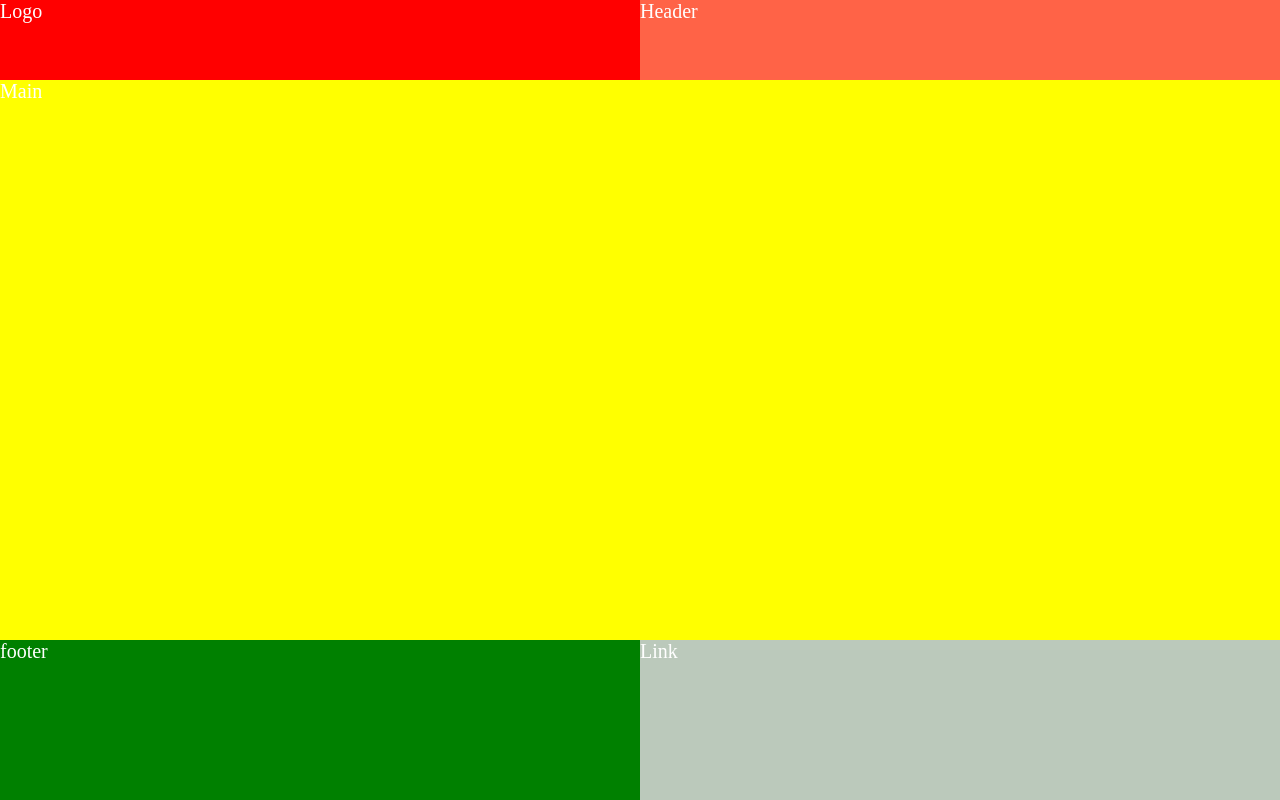
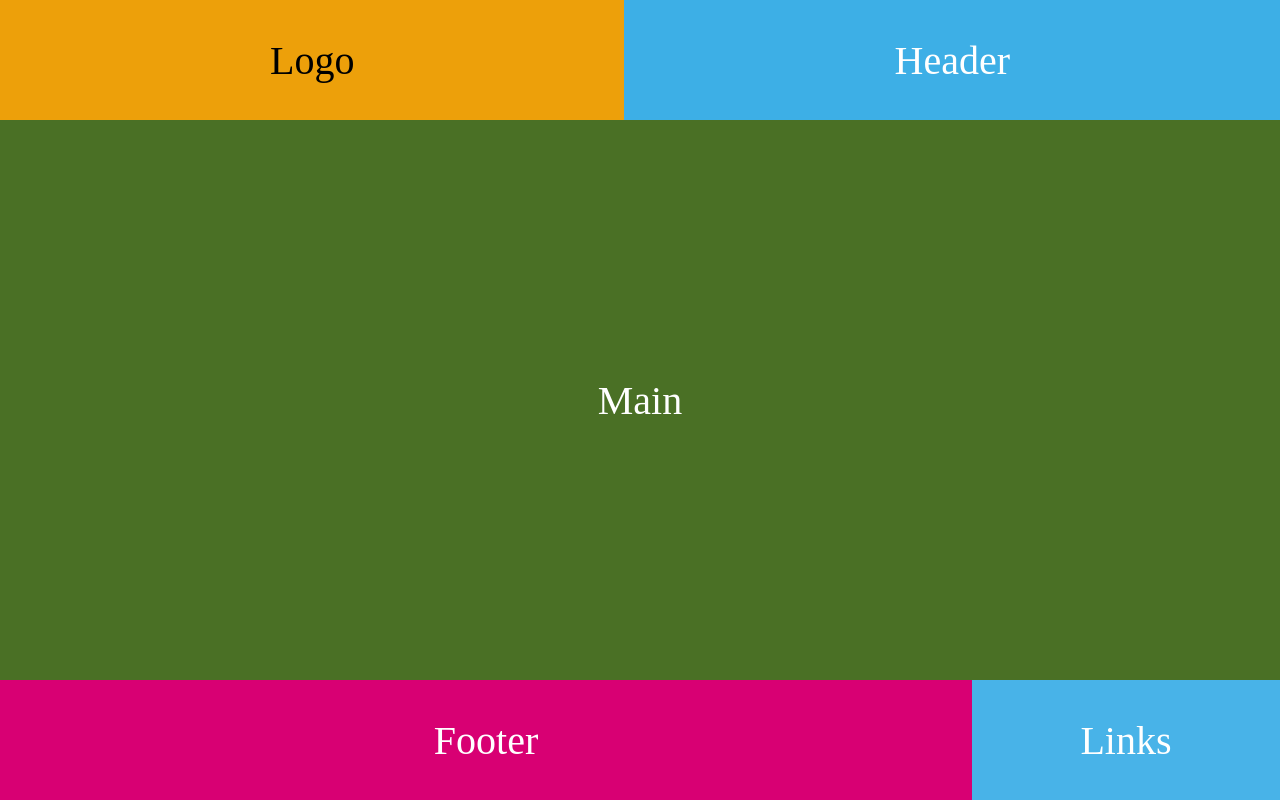
Before and after one commit to renildoagostini/Front-end, a plain HTML site: page Prova/index.html in a window 1280 px wide. Drawn offline with Linux system fonts and the light colour scheme.

Commit message:
Criação do layout de uma pagina da web

```diff
--- /dev/null
+++ b/Criando o primeiro layout com flexbox/style.css
@@ -0,0 +1,44 @@
+*{
+   margin: 0;
+   padding: 0;
+}
+
+.container{
+   background-color: #dcdcdc;
+   height: 100vh;
+
+   display: flex;
+   flex-direction: row;
+   flex-wrap: wrap;
+   justify-content: space-between;
+   align-items: start;
+}
+.item{
+   border: 1px solid;
+   padding: 15px;
+   font-size: 40px;
+   height: 40px;
+
+}
+
+.i1{
+   background-color: tomato;
+   order: 1;
+   flex-grow: 1;
+}
+
+.i3{
+   background-color: yellow;
+   order: 3;
+   flex-grow: 1;
+   font-size: 20px;
+
+   display: flex;
+   justify-content: space-around;
+   align-items: center;
+}
+
+.i3 a{
+   background-color: tomato;
+   padding: 5px;
+}
--- a/Flexbox para iniciantes/Exercicio01/style.css
+++ /dev/null
@@ -1,19 +0,0 @@
-*{
-   margin: 0;
-   padding: 0;
-}
-
-.container{
-   background-color: #dcdcdc;
-   height: 100vh;
-}
-
-.item{
-   border: 1px solid;
-   padding: 15px;
-   font-size: 40px;
-}
-
-.i1{
-   background-color: ;
-}
--- /dev/null
+++ b/Flexbox para iniciantes/style.css
@@ -0,0 +1,40 @@
+*{
+   margin: 0;
+   padding: 0;
+}
+
+.container{
+   background-color: #dcdcdc;
+   height: 100vh;
+
+   display: flex;
+   flex-direction: row;
+   flex-wrap: wrap;
+   justify-content: space-between;
+   align-items: center;
+}
+.item{
+   border: 1px solid;
+   padding: 15px;
+   font-size: 40px;
+   height: 40px;
+
+}
+
+.i1{
+   background-color: tomato;
+   order: 1;
+   flex-grow: 1;
+}
+
+.i2{
+   background-color: blue;
+   order: 2;
+   flex-grow: 1; /*bom para dividir*/
+}
+
+.i3{
+   background-color: yellow;
+   order: 3;
+   flex-grow: 1;
+}
--- a/Grid Layout/Estrutura e Posicionamento/style.css
+++ /dev/null
@@ -1,44 +0,0 @@
-*{
-    margin: 0;
-    padding: 0;
-    background-color: #0077ff;
-}
-.container{
-    color: #fff;
-    font-size: 20px;
-
-    display: grid;
-    grid-template-columns: 50% 50% ;
-    grid-template-rows: 10vh 70vh 20vh;
-    grid-template-areas: "logo header"
-                          "main main"
-                          "footer link";
-
-}
-
-header{
-    background: tomato;
-    grid-area: header;
-}
-
-.logo{
-    background: red;
-    grid-area: logo;
-}
-
-main{
-    background: yellow;
-    grid-area: main;
-}
-
-footer{
-    background: green;
-    grid-area: footer;
-    grid-template-columns: 75% 25% ;
-}
-
-.link{
-    background: rgb(187, 201, 187);
-    grid-area: link;
-
-}
--- /dev/null
+++ b/Pagina da web/style.css
@@ -0,0 +1,149 @@
+@import url('https://fonts.googleapis.com/css2?family=Roboto:wght@300;400;500;700&display=swap');
+*{
+    margin: 0;
+    padding: 0;
+    font-family: "Roboto", sans-serif;
+}
+
+body{
+    /*Foi colocado este degrader para diferenciar do original*/
+    /*Também foi colocado o favicon neste exercicio que no original não tem*/
+    background-image: linear-gradient(to right, #ff0000, #00ff00);
+    display: flex;
+    flex-direction: column;
+    width: 100vw;
+    height: 100vh;
+}
+
+.topo{
+    background-color:#1f31387c;
+    color: rgba(255, 255, 255, 0.897);
+    padding: 10px;
+    display: flex;
+    justify-content: space-around;
+    align-items: center;
+    font-size: 12px;
+    margin-bottom: 6px;
+
+}
+
+.portal{
+    height: 100px;
+    width: 700px;
+    background-color: #EBEFF2;
+    display: flex;
+    flex-direction: column;
+    justify-content: center;
+    align-items: center;
+    margin-left: auto;
+    margin-right: auto;
+    border-top-left-radius: 20px;
+    border-top-right-radius: 20px;
+}
+
+.vazio1{
+    background-color:  #1d1a1c28;
+    padding: 15px;
+}
+
+.bemvindo{
+    height: 60px;
+    width: 680px;
+    background-color: #015BA5;
+    padding: 10px;
+
+    display: flex;
+    flex-direction: column;
+    justify-content: center;
+    align-items: end;
+    margin-left: auto;
+    margin-right: auto;
+
+    }
+
+.vazio2{
+    background: #EBEFF2;
+    padding: 5px;
+    width: 690px;
+    margin-left: auto;
+    margin-right: auto;
+}
+
+.acesso{
+    background-color: #26323b;
+    padding: 10px;
+    width: 680px;
+    margin-left: auto;
+    margin-right: auto;
+    }
+
+.main{
+  background-color: #EBEFF2;
+  display: flex;
+  flex-direction: column;
+  flex-grow: 1;
+  width: 700px;
+  margin-left: auto;
+  margin-right: auto;
+}
+
+.login{
+    display: flex;
+    justify-content: center;
+    align-items: center;
+    margin-left: auto;
+    margin-right: auto;
+    padding-top: 40px;
+}
+
+.senha{
+    display: flex;
+    justify-content: center;
+    align-items: center;
+    margin-left: auto;
+    margin-right: auto;
+    padding-top: 20px;
+}
+
+.autenticar{
+    display: flex;
+    justify-content: center;
+    align-items: center;
+    margin-left: auto;
+    margin-right: auto;
+    padding-top: 60px;
+    cursor: pointer;
+}
+
+.esqueceu{
+    display: flex;
+    justify-content: center;
+    align-items: center;
+    margin-left: auto;
+    margin-right: auto;
+    padding-top: 10px;
+    cursor: pointer;
+}
+
+.footer{
+  background-color: #EBEFF2;
+  width: 700px;
+
+  display: flex;
+  flex-direction: column;
+  margin-left: auto;
+  margin-right: auto;
+  border-top: 2px solid black;
+  border-bottom-left-radius: 20px;
+  border-bottom-right-radius: 20px;
+  margin-bottom: 25px;
+
+}
+
+.gerencia{
+    display: flex;
+    flex-direction: column;
+    padding: 10px;
+    justify-content: center;
+    align-items: center;
+}
--- a/Grid Layout/Estrutura e Posicionamento/index.html
+++ b/Prova/index.html
@@ -7,12 +7,23 @@
     <link rel="stylesheet" href="style.css">
 </head>
 <body>
-    <div class="container">
+    <div class="cabecalho">
         <div class="logo">Logo</div>
-        <header>Header</header>
-        <main>Main</main>
-        <footer>footer</footer>
-        <div class="link">Link</div>
+        <div class="header">Header</div>
+    </div>
+
+    <div class="principal">
+        Main
+    </div>
+
+    <div class="rodape">
+        <div class="footer">
+            Footer
+        </div>
+
+        <div class="links">
+            Links
+        </div>
     </div>
 </body>
 </html>
--- /dev/null
+++ b/Prova/style.css
@@ -0,0 +1,72 @@
+*{
+    margin: 0;
+    padding: 0;
+}
+
+.cabecalho{
+    height: 15vh;
+    display: flex;
+    flex-direction: row;
+    flex-wrap: wrap;
+    font-size: 40px;
+}
+
+.logo{
+    height: 15vh;
+    background-color: #eda00a;
+    color: black;
+    flex-grow: 1;
+    display: flex;
+    justify-content: space-around;
+    align-items: center;
+ }
+
+ .header{
+    height: 15vh;
+    color: white;
+    background-color: #3dafe6;
+    flex-grow: 1;
+    display: flex;
+    justify-content: space-around;
+    align-items: center;
+ }
+
+ .principal{
+    background-color:#4a7025;
+    color: white;
+    height: 70vh;
+    display: flex;
+    flex-direction: row;
+    flex-wrap: wrap;
+    font-size: 40px;
+    justify-content: space-around;
+    align-items: center;
+ }
+
+ .rodape{
+    height: 15vh;
+    display: flex;
+    flex-direction: row;
+    flex-wrap: wrap;
+    font-size: 40px;
+}
+
+.footer{
+    height: 15vh;
+    background-color: #d80073;
+    color: white;
+    flex-grow: 4;
+    display: flex;
+    justify-content: space-around;
+    align-items: center;
+ }
+
+ .links{
+    height: 15vh;
+    background-color: #48b3e8;
+    color: white;
+    flex-grow: 1;
+    display: flex;
+    justify-content: space-around;
+    align-items: center;
+ }
```
Also changed, not shown: Criando o primeiro layout com flexbox/index.html (added, +19 -0 lines), Flexbox para iniciantes/index.html (renamed from Flexbox para iniciantes/Exercicio01/index.html, +0 -1 lines), Pagina da web/index.html (added, +69 -0 lines), Pagina da web/img/bandeiraES.png (added), Pagina da web/img/bem_vindo.png (added).
